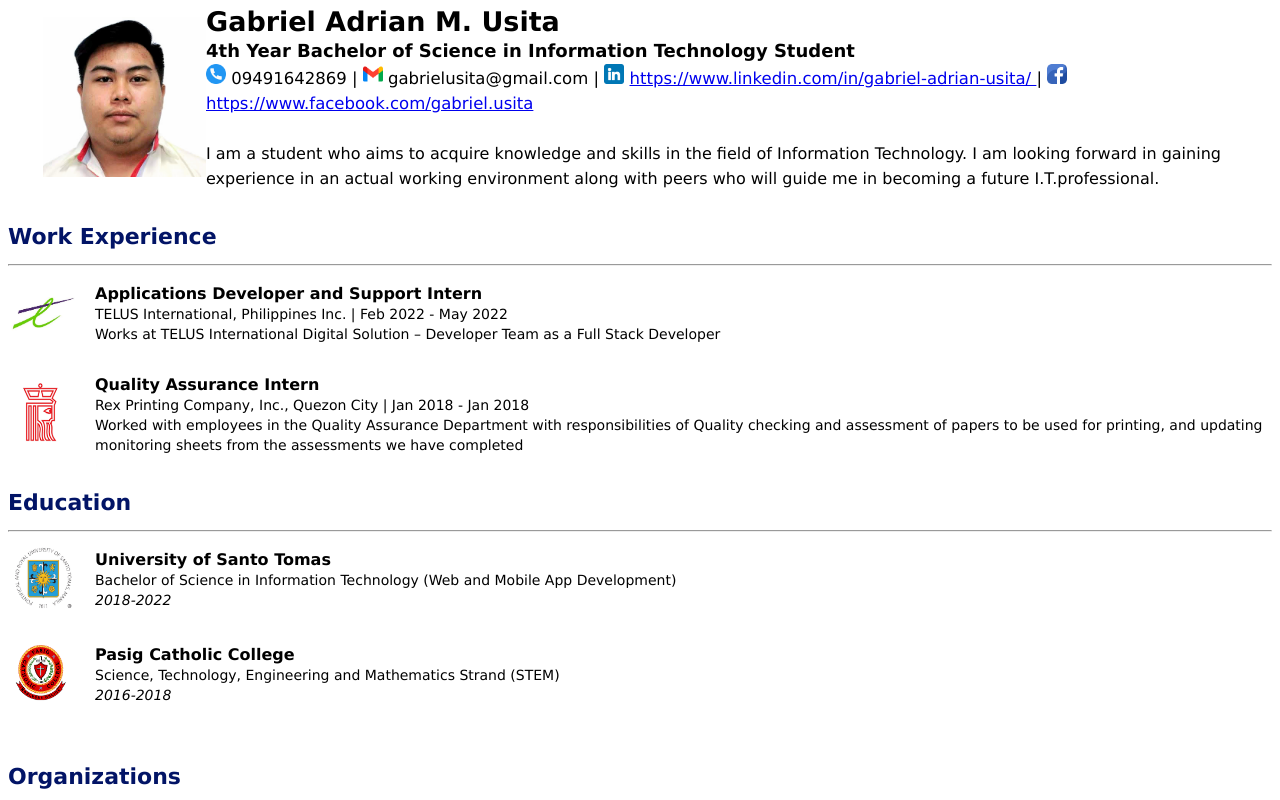
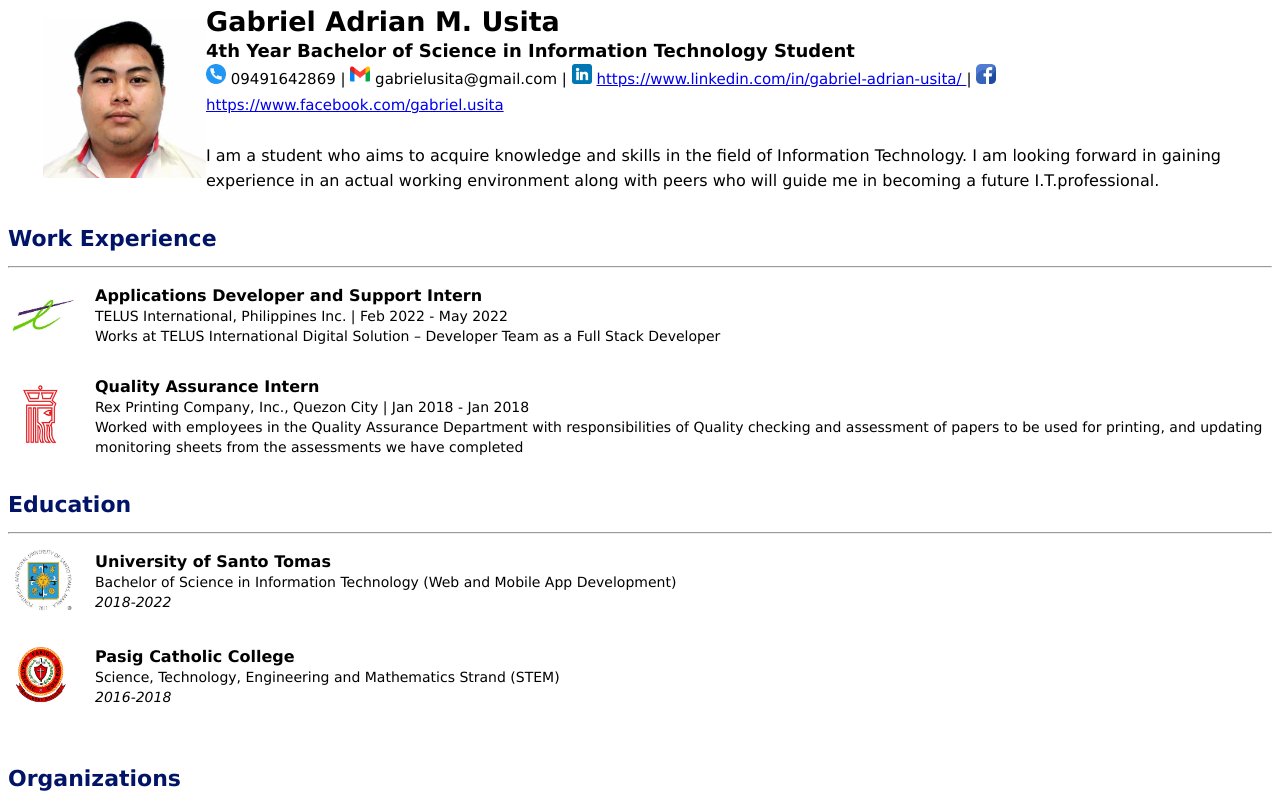
Before and after one commit to gmusita30/cv-react, a React app: page / in a window 1280 px wide. Shown: the top 800 px of the page. Built offline with nearby package versions, Linux system fonts and the light colour scheme.

Commit message:
font size for contactinfo

```diff
--- a/src/body.css
+++ b/src/body.css
@@ -31,7 +31,7 @@
 }
 .contactinfo {
     font-weight: 300;
-    font-size: 16.5px;
+    font-size: 15px;
 
 }
 
```
